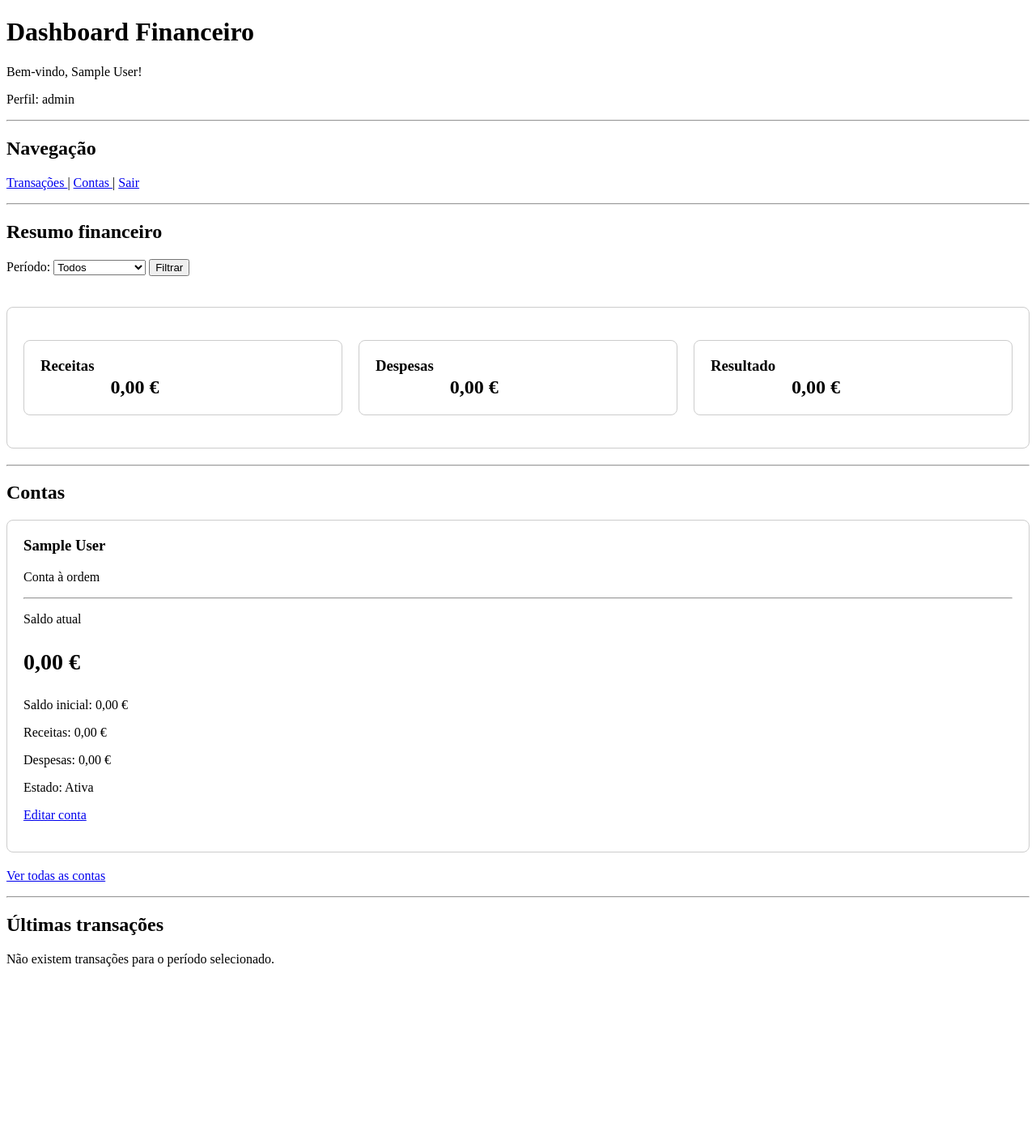
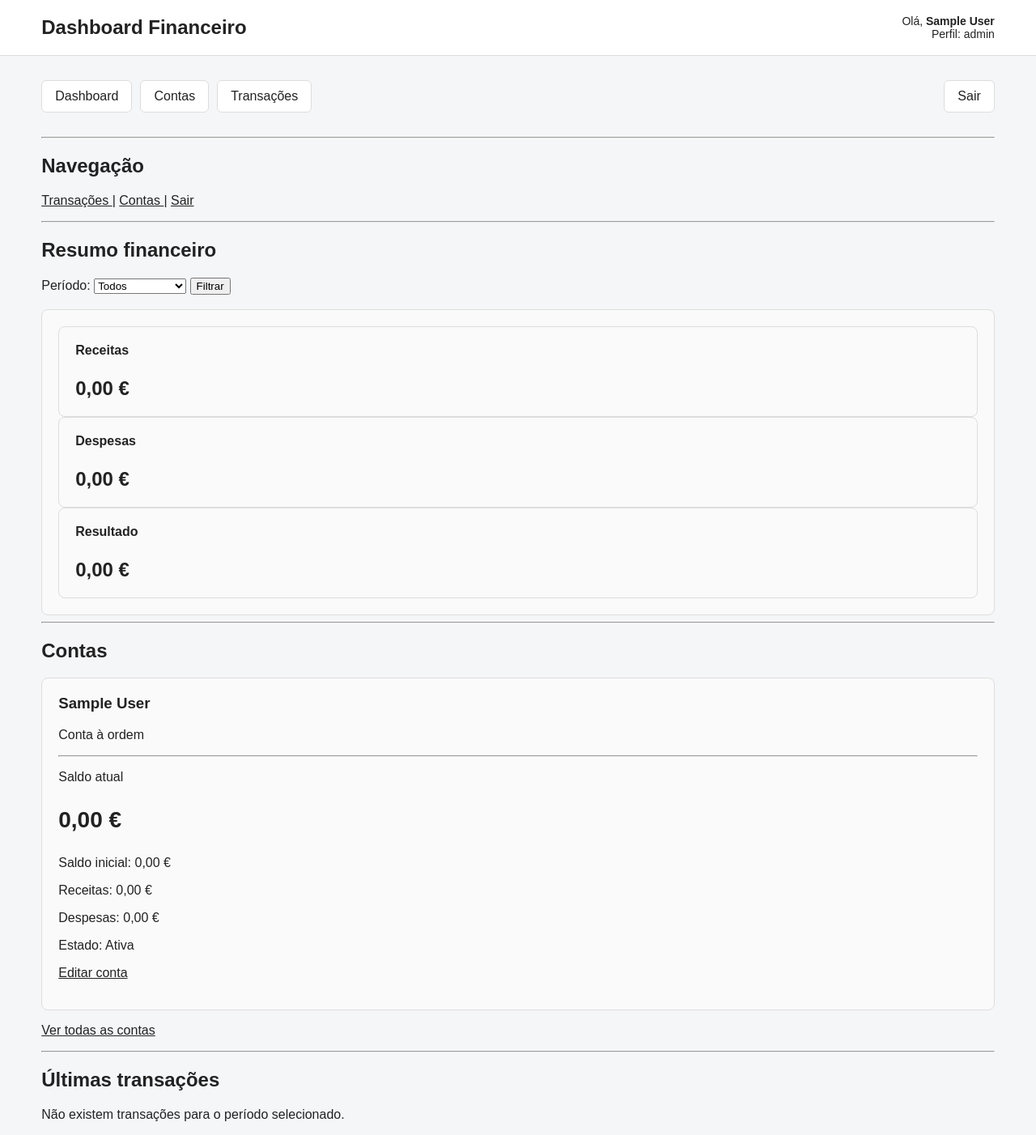
Before and after one commit to MarioS136/financeiro, a PHP site: page / in a window 1280 px wide. Shown: the whole page at 81% size. Before the commit the page ends 1194 px from the top, so only its background shows below. Run offline with PHP 8.4, Linux system fonts and the light colour scheme; the visitor is signed in with stand-in values (Sample User, id 1); data that the repository does not hold is empty.

Commit message:
alteração nova

```diff
--- a/public/index.php
+++ b/public/index.php
@@ -280,21 +280,153 @@ $recentTransactions =
     <title>Dashboard</title>
     <style>
 
-            .summary-card {
+        * {
+            box-sizing: border-box;
+        }
+
+        body {
+            margin: 0;
+            font-family: Arial, sans-serif;
+            background: #f5f6f8;
+            color: #222;
+        }
+
+        a {
+            color: inherit;
+        }
+
+
+        /* =====================================================
+        LAYOUT PRINCIPAL
+        ===================================================== */
+
+        .container {
+            width: min(1200px, 92%);
+            margin: 0 auto;
+        }
+
+
+        /* =====================================================
+        CABEÇALHO
+        ===================================================== */
+
+        .header {
+            background: #ffffff;
+            border-bottom: 1px solid #ddd;
+            padding: 18px 0;
+            margin-bottom: 30px;
+        }
+
+        .header-content {
             display: flex;
+            justify-content: space-between;
+            align-items: center;
             gap: 20px;
-                margin: 20px 0;
+        }
+
+        .app-name {
+            margin: 0;
+            font-size: 24px;
+        }
+
+        .user-info {
+            text-align: right;
+            font-size: 14px;
+        }
+
+
+        /* =====================================================
+        NAVEGAÇÃO
+        ===================================================== */
+
+        .navigation {
+            display: flex;
+            gap: 10px;
+            flex-wrap: wrap;
+            margin-bottom: 30px;
+        }
+
+        .navigation a {
+            text-decoration: none;
+            background: #ffffff;
+            border: 1px solid #ddd;
+            padding: 10px 16px;
+            border-radius: 6px;
+        }
+
+        .navigation a:hover {
+            background: #eeeeee;
+        }
+
+        .navigation .logout {
+            margin-left: auto;
+        }
+
+
+        /* =====================================================
+        SECÇÕES
+        ===================================================== */
+
+        .section {
+            background: #ffffff;
+            border: 1px solid #ddd;
+            border-radius: 10px;
+            padding: 24px;
+            margin-bottom: 25px;
+        }
+
+        .section h2 {
+            margin-top: 0;
+        }
+
+
+        /* =====================================================
+        FILTRO
+        ===================================================== */
+
+        .filter-form {
+            display: flex;
+            align-items: center;
+            gap: 10px;
+            flex-wrap: wrap;
+            margin-bottom: 20px;
+        }
+
+        .filter-form select,
+        .filter-form button {
+            padding: 9px 12px;
+            border: 1px solid #ccc;
+            border-radius: 6px;
+            background: #ffffff;
+        }
+
+        .filter-form button {
+            cursor: pointer;
+        }
+
+
+        /* =====================================================
+        RESUMO
+        ===================================================== */
+
+        .summary-cards {
+            display: flex;
+            flex-direction: row;
+            gap: 20px;
+            width: 100%;
         }
 
         .summary-card {
             flex: 1;
-                border: 1px solid #ccc;
+            border: 1px solid #ddd;
             padding: 20px;
             border-radius: 8px;
+            background: #fafafa;
         }
 
         .summary-card h3 {
             margin-top: 0;
+            font-size: 16px;
         }
 
         .summary-card p {
@@ -302,20 +434,24 @@ $recentTransactions =
             margin-bottom: 0;
         }
 
+
+        /* =====================================================
+        CONTAS
+        ===================================================== */
+
         .account-cards {
             display: flex;
             flex-direction: row;
             flex-wrap: wrap;
             gap: 20px;
-                margin: 20px 0;
         }
 
         .account-card {
             flex: 1 1 280px;
-                border: 1px solid #ccc;
+            border: 1px solid #ddd;
             padding: 20px;
             border-radius: 8px;
-                box-sizing: border-box;
+            background: #fafafa;
         }
 
         .account-card h3 {
@@ -326,10 +462,14 @@ $recentTransactions =
             font-size: 28px;
         }
 
+
+        /* =====================================================
+        TRANSAÇÕES
+        ===================================================== */
+
         .transactions-table-wrapper {
             width: 100%;
             overflow-x: auto;
-                margin: 20px 0;
         }
 
         .transactions-table-wrapper table {
@@ -339,13 +479,43 @@ $recentTransactions =
 
         .transactions-table-wrapper th,
         .transactions-table-wrapper td {
-                border: 1px solid #ccc;
-                padding: 10px;
+            border-bottom: 1px solid #ddd;
+            padding: 12px;
             text-align: left;
         }
 
         .transactions-table-wrapper th {
-                font-weight: bold;
+            background: #f5f5f5;
+        }
+
+
+        /* =====================================================
+        RESPONSIVO
+        ===================================================== */
+
+        @media (max-width: 700px) {
+
+            .header-content {
+                flex-direction: column;
+                align-items: flex-start;
+            }
+
+            .user-info {
+                text-align: left;
+            }
+
+            .navigation .logout {
+                margin-left: 0;
+            }
+
+            .summary-cards {
+                flex-direction: column;
+            }
+
+            .summary-card {
+                width: 100%;
+            }
+
         }
 
     </style>
@@ -354,33 +524,67 @@ $recentTransactions =
 
 <body>
 
-<h1>Dashboard Financeiro</h1>
+<header class="header">
 
+    <div class="container header-content">
 
-<p>
+        <h1 class="app-name">
+            Dashboard Financeiro
+        </h1>
 
-    Bem-vindo,
+        <div class="user-info">
 
+            <div>
+                Olá,
+                <strong>
                     <?= htmlspecialchars(
                         $userName,
                         ENT_QUOTES,
                         'UTF-8'
-    ) ?>!
+                    ) ?>
+                </strong>
+            </div>
 
-</p>
-
-
-<p>
-
+            <div>
                 Perfil:
-
                 <?= htmlspecialchars(
                     $userRole,
                     ENT_QUOTES,
                     'UTF-8'
                 ) ?>
+            </div>
 
-</p>
+        </div>
+
+    </div>
+
+</header>
+
+
+<main class="container">
+
+    <nav class="navigation">
+
+        <a href="index.php">
+            Dashboard
+        </a>
+
+        <a href="accounts.php">
+            Contas
+        </a>
+
+        <a href="transactions.php">
+            Transações
+        </a>
+
+        <a
+            href="logout.php"
+            class="logout"
+        >
+            Sair
+        </a>
+
+    </nav>
 
 
 <hr>
```
Lines whose indentation alone changed are shown as unchanged.
